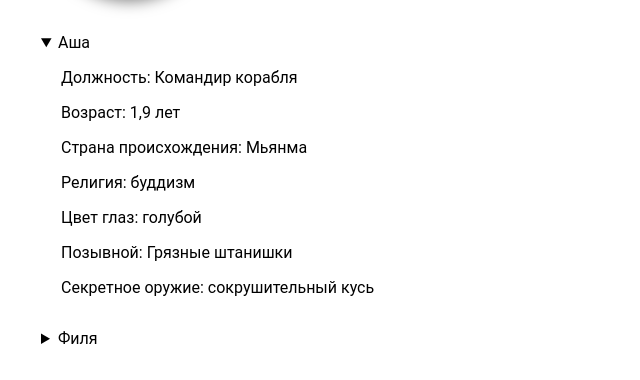
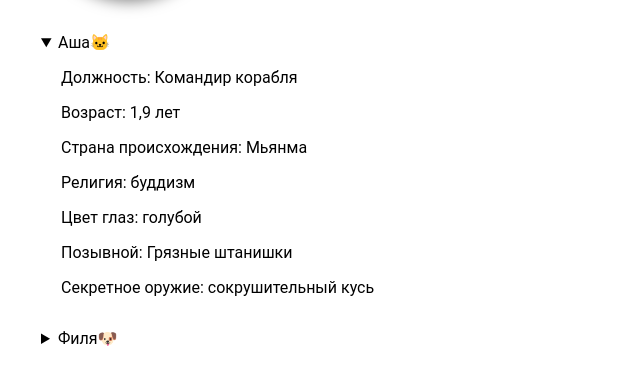
Before and after one commit to Boyko-A/CV, a plain HTML site: page index.html in a window 1280 px wide. Shown: the part 260-640 px from the top of the page, 79-719 px from the left. Drawn offline with Linux system fonts and the light colour scheme.

Commit message:
emojie_deviz

```diff
--- a/index.html
+++ b/index.html
@@ -16,7 +16,7 @@
 
 
 			<details open>
-				<summary>Аша</summary>
+				<summary>Аша🐱</summary>
 				<p>Должность: Командир корабля</p>
 				<p>Возраст: 1,9 лет</p>
 				<p>Страна происхождения: Мьянма </p>
@@ -28,7 +28,7 @@
 			  </details>
 
 			  <details>
-				<summary>Филя</summary>
+				<summary>Филя🐶</summary>
 				<p>Должность: Стрелок корабля</p>
 				<p>Возраст: 7,5 лет</p>
 				<p>Страна происхождения: Китай </p>
--- a/js.js
+++ b/js.js
@@ -3,5 +3,5 @@ const button = document.querySelector('button');
 
 /* Тут на кнопку навешиваем обрабочик, который ждёт клика и тогда запустит логику */
 button.addEventListener('click', function() {
-	alert('Главное — это космос и его необъятность.')
+	alert('Главное — это космос и его необъятность. © Рэй Брэдбери')
 })
```
